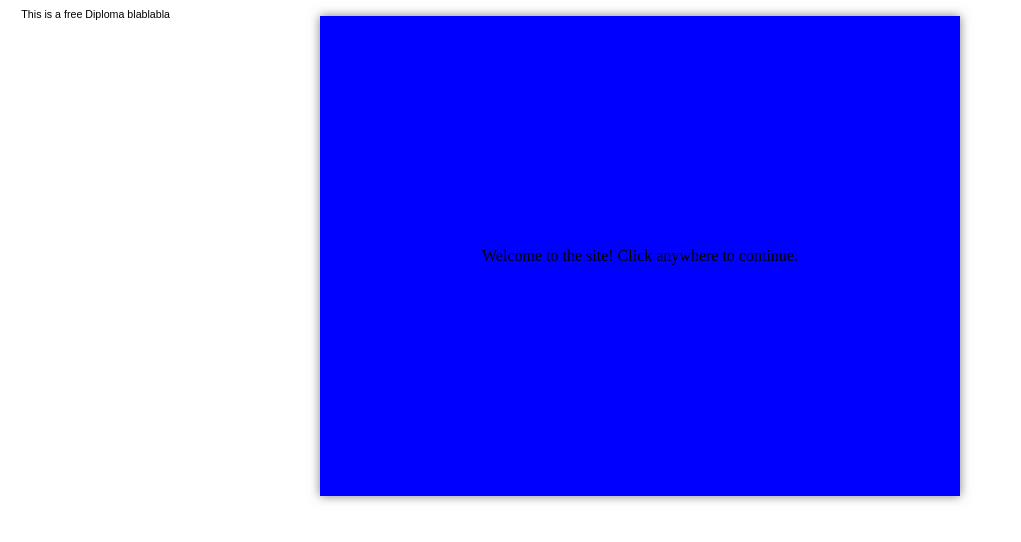
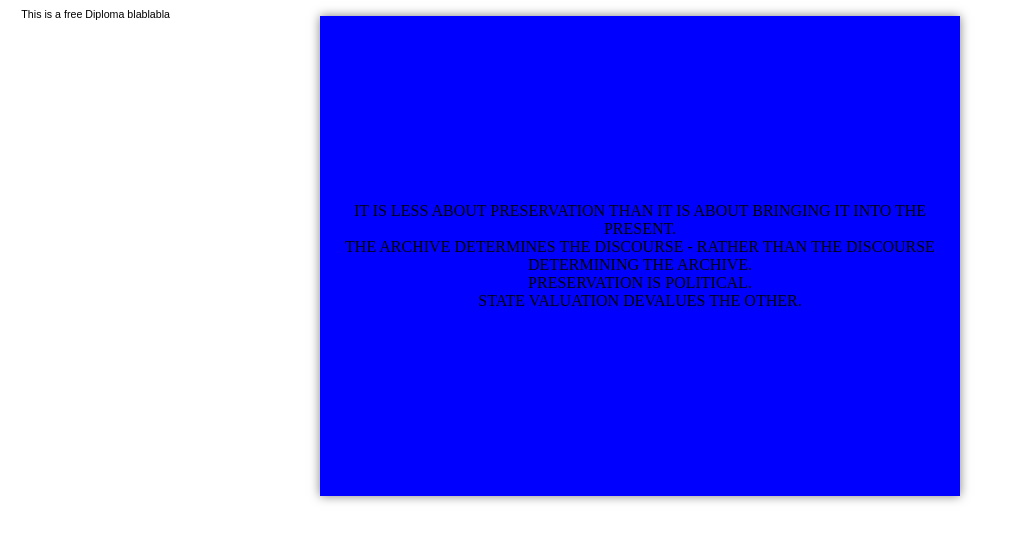
Before and after one commit to nobodyhomeweb/nobody_home, a plain HTML site: page index.html in a window 1280 px wide. Shown: the part 144-686 px from the top of the page, without its empty margins (0-1021 px from the left). Drawn offline with Linux system fonts and the light colour scheme; a web font is replaced by a local one.

Commit message:
Update index.html

```diff
--- a/index.html
+++ b/index.html
@@ -10,7 +10,10 @@
 <body>
   <div id="modal">
     <div class="modal-content">
-      <p>Welcome to the site! Click anywhere to continue.</p>
+      <p>IT IS LESS ABOUT PRESERVATION THAN IT IS ABOUT BRINGING IT INTO THE PRESENT.<br>
+        THE ARCHIVE DETERMINES THE DISCOURSE - RATHER THAN THE DISCOURSE DETERMINING THE ARCHIVE.<br>
+        PRESERVATION IS POLITICAL.<br>
+        STATE VALUATION DEVALUES THE OTHER.</p>
     </div>
   </div>
   <!-- Header section -->
```
